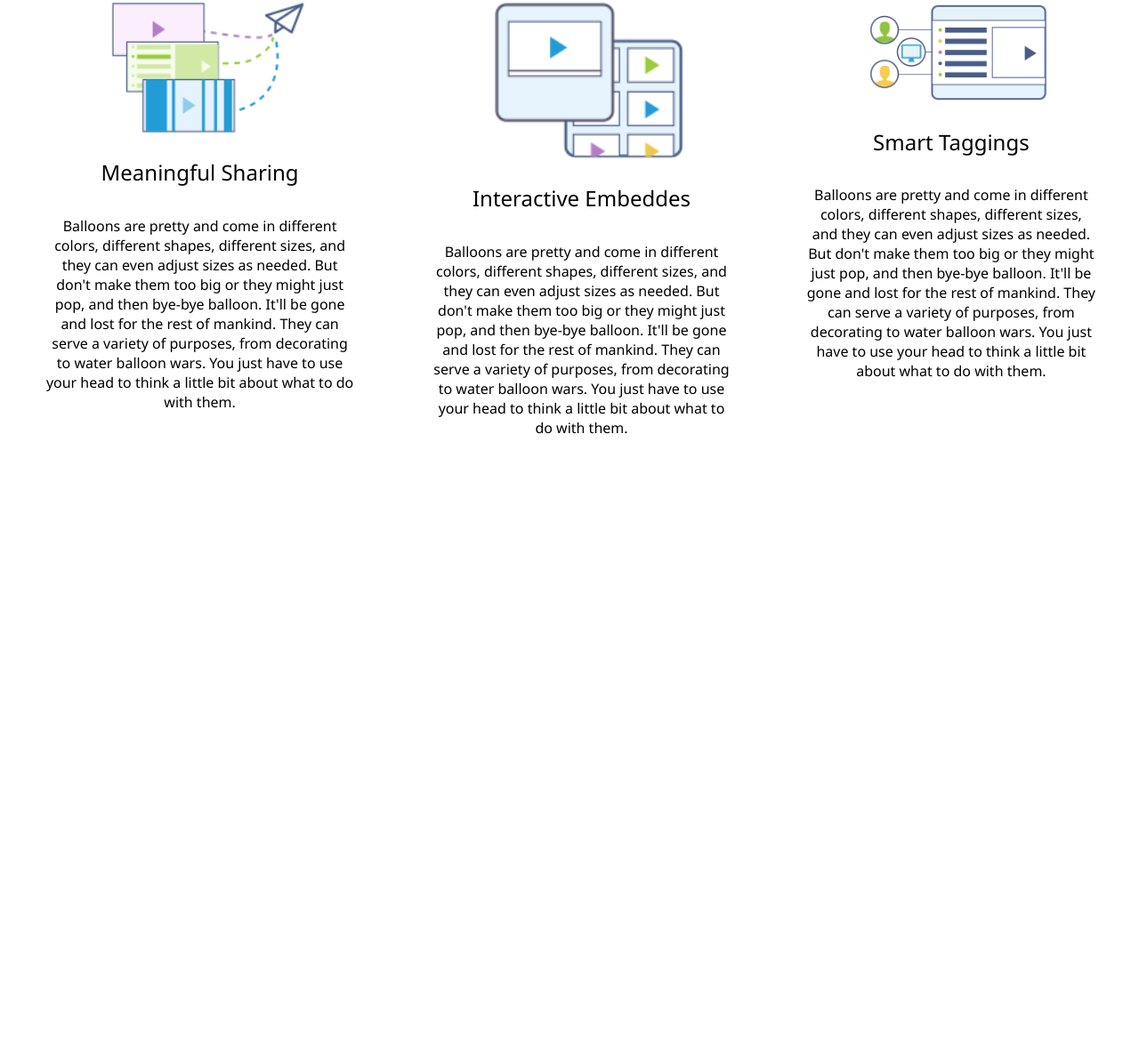
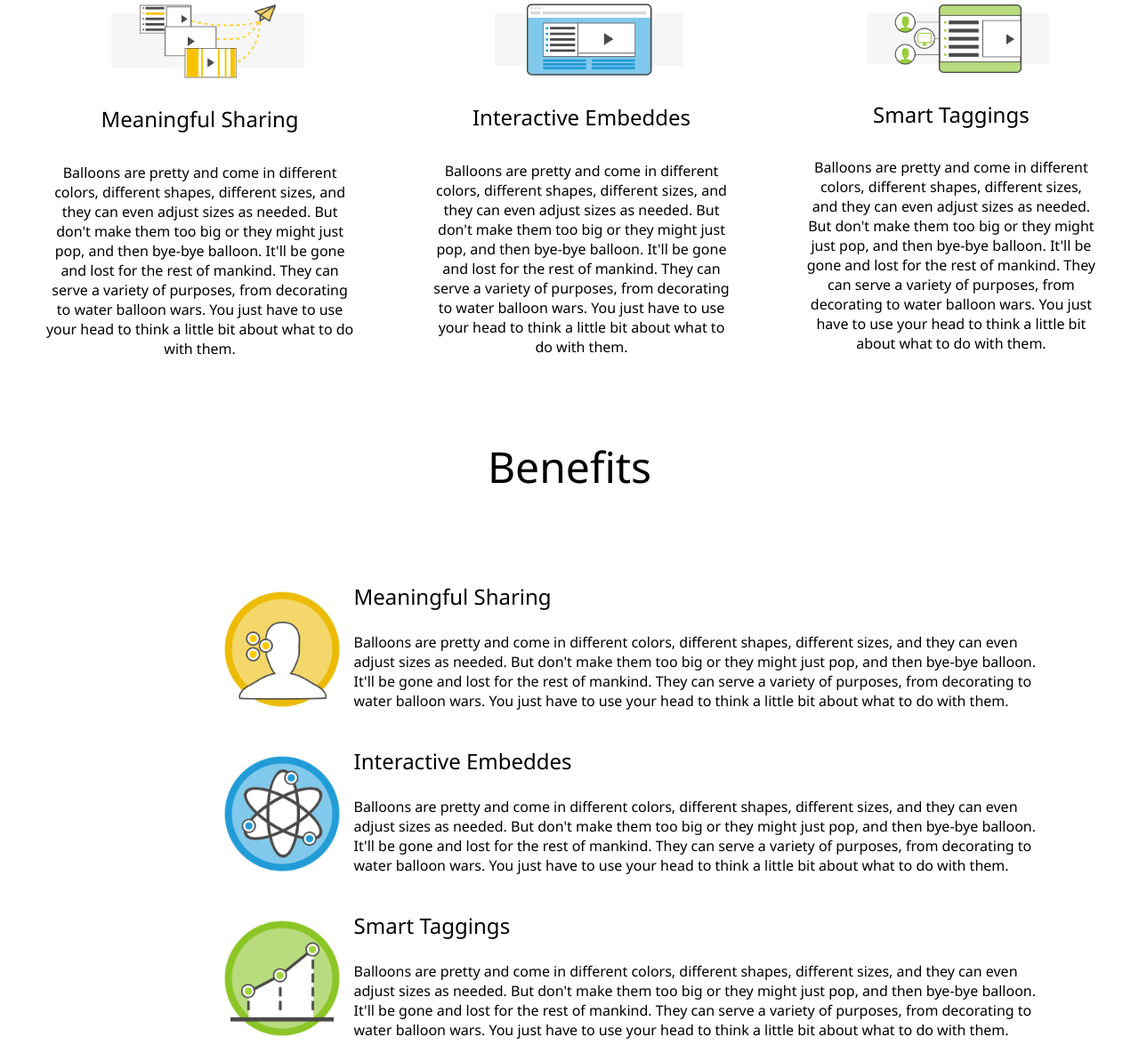
Before and after one commit to haroonabbasiii/Clipmine-page, a plain HTML site: page index.html in a window 1280 px wide. Shown: the part 1325-2518 px from the top of the page at 89% size. Before the commit the page ends 1841 px from the top, so only its background shows below. Drawn offline with Linux system fonts and the light colour scheme.

Commit message:
5th part: benefits implemente using grids

```diff
--- a/index.html
+++ b/index.html
@@ -60,20 +60,47 @@
   </div>
   <div class="grid-container">
     <div class="grid-item">
-      <img src="./clipmine page/clipmine page/home-sharing_168x114.png" class="gridimg">
+      <img src="./clipmine page/clipmine page/features/index-sharing_300x120.png" class="gridimg">
       <p class="sim1">Meaningful Sharing</p>
       <p class="simple">Balloons are pretty and come in different colors, different shapes, different sizes, and they can even adjust sizes as needed. But don't make them too big or they might just pop, and then bye-bye balloon. It'll be gone and lost for the rest of mankind. They can serve a variety of purposes, from decorating to water balloon wars. You just have to use your head to think a little bit about what to do with them.</p>
     </div>
     <div class="grid-item">
-      <img src="./clipmine page/clipmine page/home-embedding_140x116.png" class="gridimg">
+      <img src="./clipmine page/clipmine page/features/index-embeds_300x120.png" class="gridimg">
       <p class="sim1">Interactive Embeddes</p>
       <p class="simple">Balloons are pretty and come in different colors, different shapes, different sizes, and they can even adjust sizes as needed. But don't make them too big or they might just pop, and then bye-bye balloon. It'll be gone and lost for the rest of mankind. They can serve a variety of purposes, from decorating to water balloon wars. You just have to use your head to think a little bit about what to do with them.</p>
     </div>
     <div class="grid-item">
-      <img src="./clipmine page/clipmine page/home-tagging-1.png" class="gridimg">
+      <img src="./clipmine page/clipmine page/features/index-tagging_300x120.png" class="gridimg">
       <p class="sim1">Smart Taggings</p>
       <p class="simple" >Balloons are pretty and come in different colors, different shapes, different sizes, and they can even adjust sizes as needed. But don't make them too big or they might just pop, and then bye-bye balloon. It'll be gone and lost for the rest of mankind. They can serve a variety of purposes, from decorating to water balloon wars. You just have to use your head to think a little bit about what to do with them.</p>
     </div>
    </div>
+   <div>
+    <p class="sim">Benefits</p>
+  </div>
+   <div class="grid-container1">
+    <div class="grid-item1">
+      <img src="./clipmine page/clipmine page/benefits/index-benefit-personal_166x166.png" class="gridimg1">
+    </div>
+    <div class="grid-item1">
+      <p class="sim2">Meaningful Sharing</p>
+      <p class="simple1">Balloons are pretty and come in different colors, different shapes, different sizes, and they can even adjust sizes as needed. But don't make them too big or they might just pop, and then bye-bye balloon. It'll be gone and lost for the rest of mankind. They can serve a variety of purposes, from decorating to water balloon wars. You just have to use your head to think a little bit about what to do with them.</p>
+    </div>
+    <div class="grid-item1">
+      <img src="./clipmine page/clipmine page/benefits/index-benefit-engagement_166x166.png" class="gridimg1">
+
+    </div>
+    <div class="grid-item1">
+      <p class="sim2">Interactive Embeddes</p>
+      <p class="simple1">Balloons are pretty and come in different colors, different shapes, different sizes, and they can even adjust sizes as needed. But don't make them too big or they might just pop, and then bye-bye balloon. It'll be gone and lost for the rest of mankind. They can serve a variety of purposes, from decorating to water balloon wars. You just have to use your head to think a little bit about what to do with them.</p>
+    </div>
+    <div class="grid-item1">
+      <img src="./clipmine page/clipmine page/benefits/index-benefit-analytics_166x166.png" class="gridimg1">
+    </div>
+    <div class="grid-item1">
+      <p class="sim2">Smart Taggings</p>
+      <p class="simple1" >Balloons are pretty and come in different colors, different shapes, different sizes, and they can even adjust sizes as needed. But don't make them too big or they might just pop, and then bye-bye balloon. It'll be gone and lost for the rest of mankind. They can serve a variety of purposes, from decorating to water balloon wars. You just have to use your head to think a little bit about what to do with them.</p>
+    </div>
+   </div>
 </body>
 </html>
--- a/style.css
+++ b/style.css
@@ -135,3 +135,34 @@ font-size: large;
     font-family: 'Segoe UI', Tahoma, Geneva, Verdana, sans-serif;
     font-size:x-large ;
 }
+.grid-container1
+  {
+    display:grid;
+    padding-left: 10%;
+    grid-template-columns: auto auto;
+    grid-template-rows: auto auto auto;
+
+  }
+  .grid-items1
+  {
+    grid-column-start: 1;
+    grid-column-end: 3;
+  }
+  .sim2{
+    font-family: 'Segoe UI', Tahoma, Geneva, Verdana, sans-serif;
+    padding-left: 10%;
+    padding-right: 10%;
+    font-size:x-large ;
+}
+.simple1{
+    font-family: 'Segoe UI', Tahoma, Geneva, Verdana, sans-serif;
+    padding-left: 10%;
+    padding-right: 10%;
+    font-size: medium;
+  }
+  .gridimg1{
+    justify-self: center;
+    padding-left: 70%;
+    padding-top: 20%;
+    width:80%;
+  }
```
